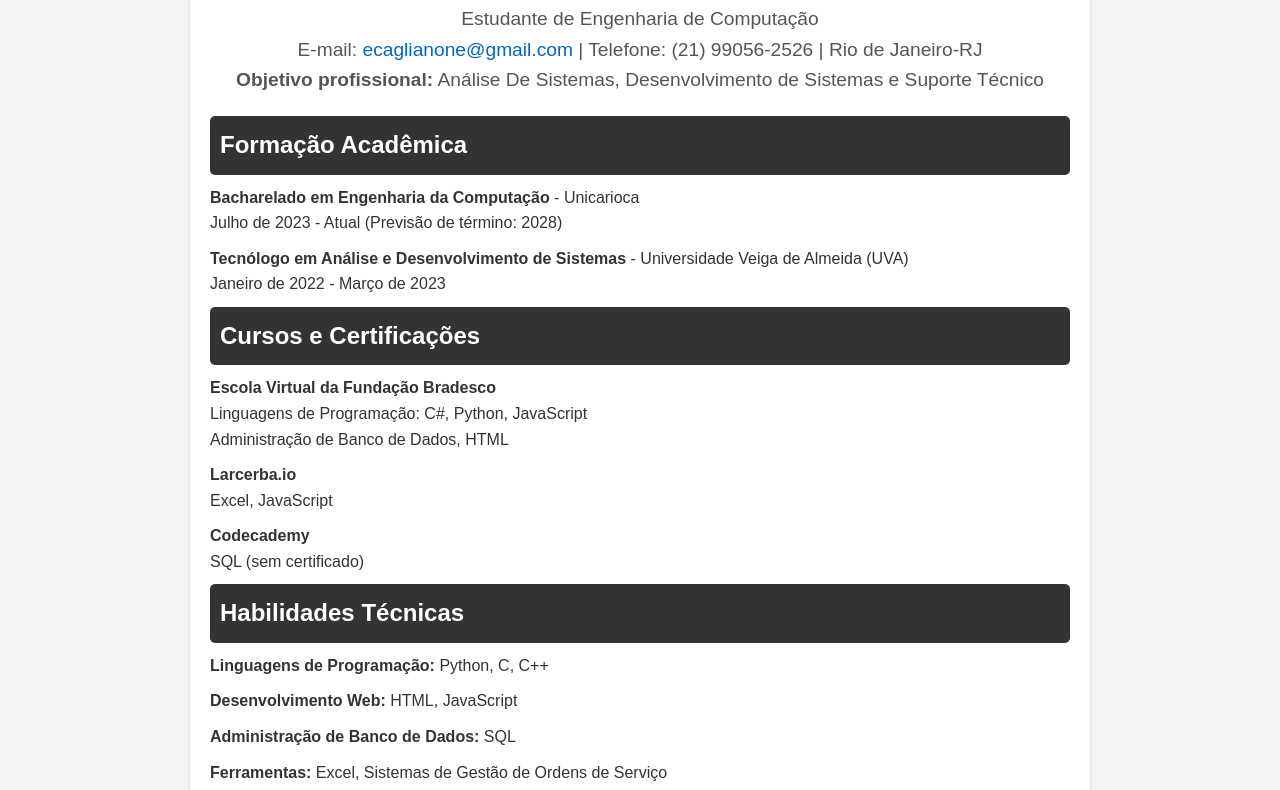
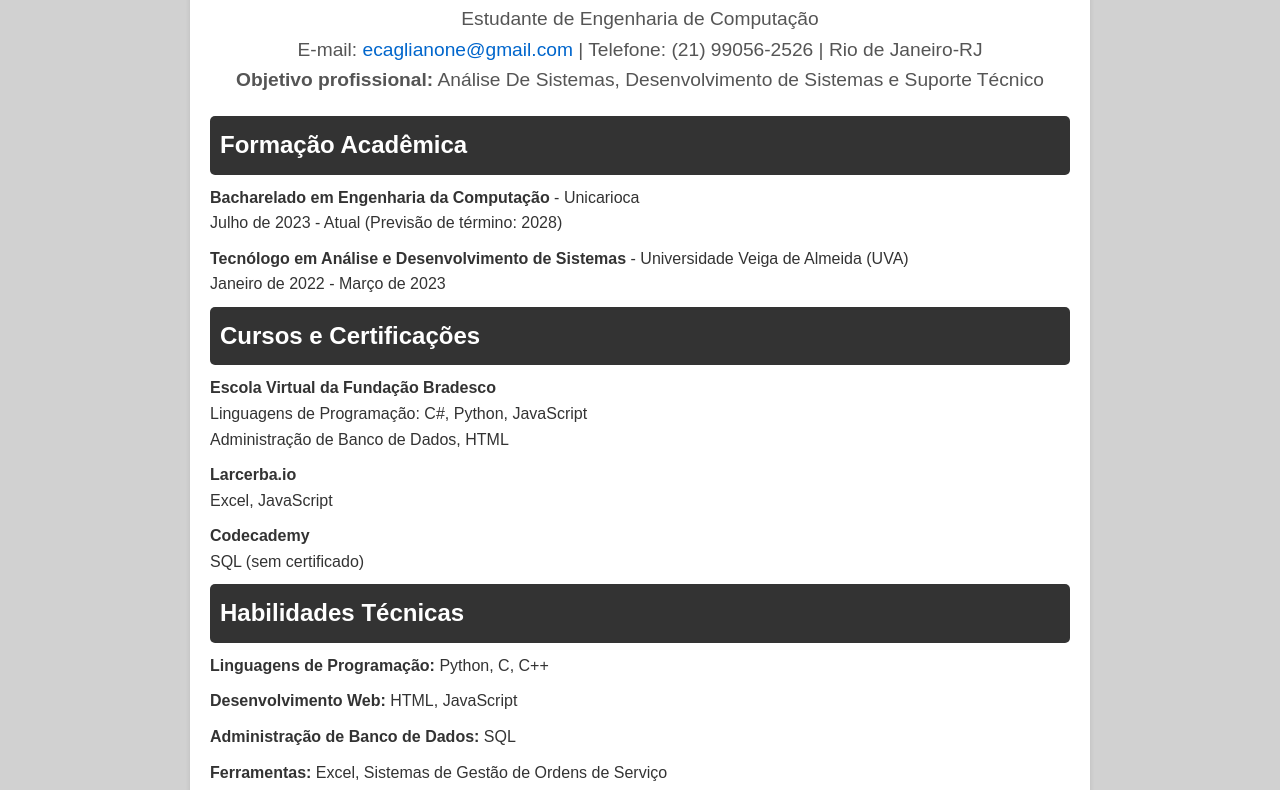
Before and after one commit to Erick25-alt/Curr-culo_HTML, a plain HTML site: page index.html in a window 1280 px wide. Shown: the part 110-900 px from the top of the page. Drawn offline with Linux system fonts and the light colour scheme.

Commit message:
mudança de cor de fundo

```diff
--- a/style.css
+++ b/style.css
@@ -7,7 +7,7 @@
 
 body {
     font-family: Arial, sans-serif;
-    background-color: #f4f4f4;
+    background-color: #d1d1d1;
     color: #333;
     line-height: 1.6;
     padding: 20px;
@@ -138,10 +138,10 @@ a:hover {
     border-radius: 50%;
 }
 
-input:checked + .slider {
+input:checked+.slider {
     background-color: #2196F3;
 }
 
-input:checked + .slider:before {
+input:checked+.slider:before {
     transform: translateX(26px);
 }
```
